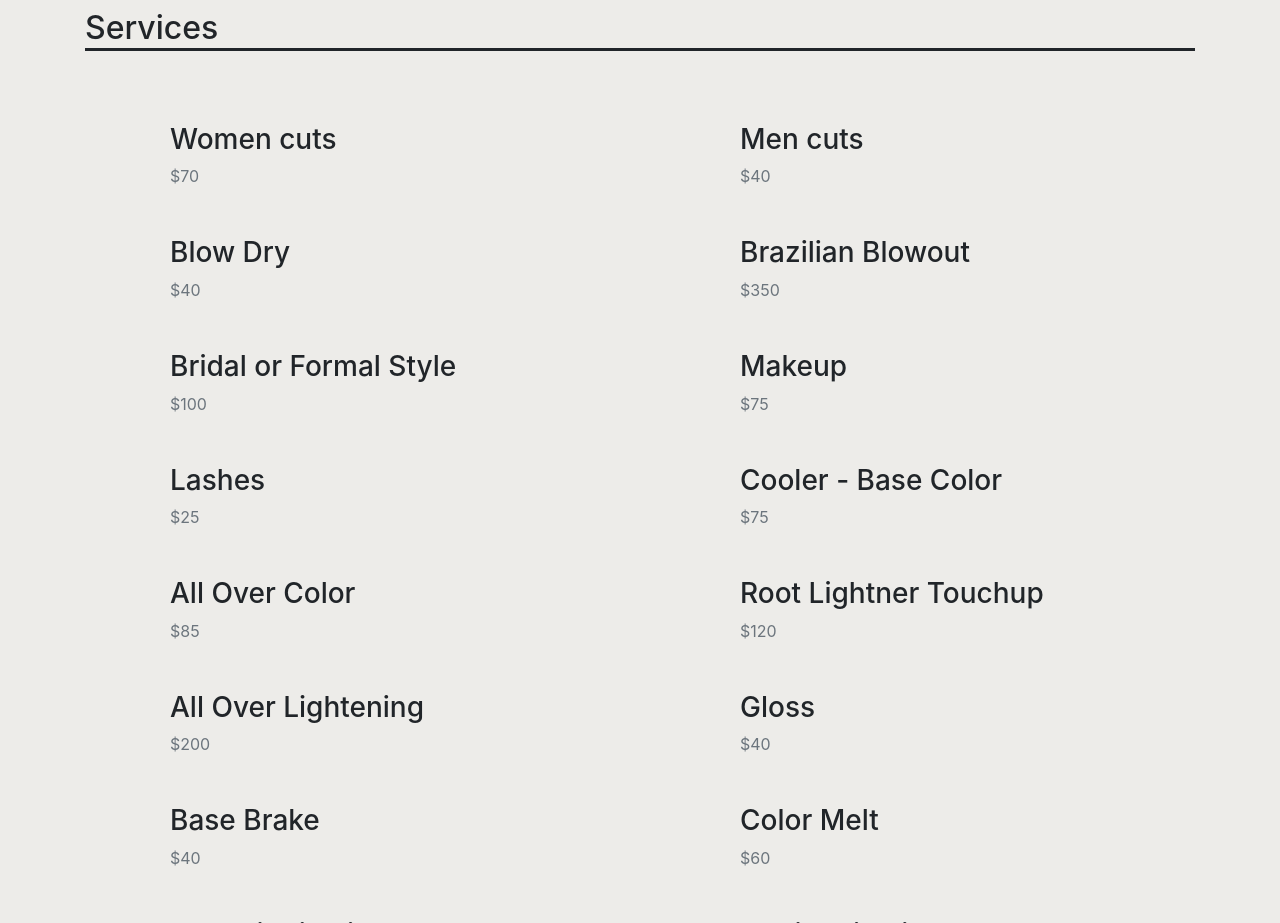
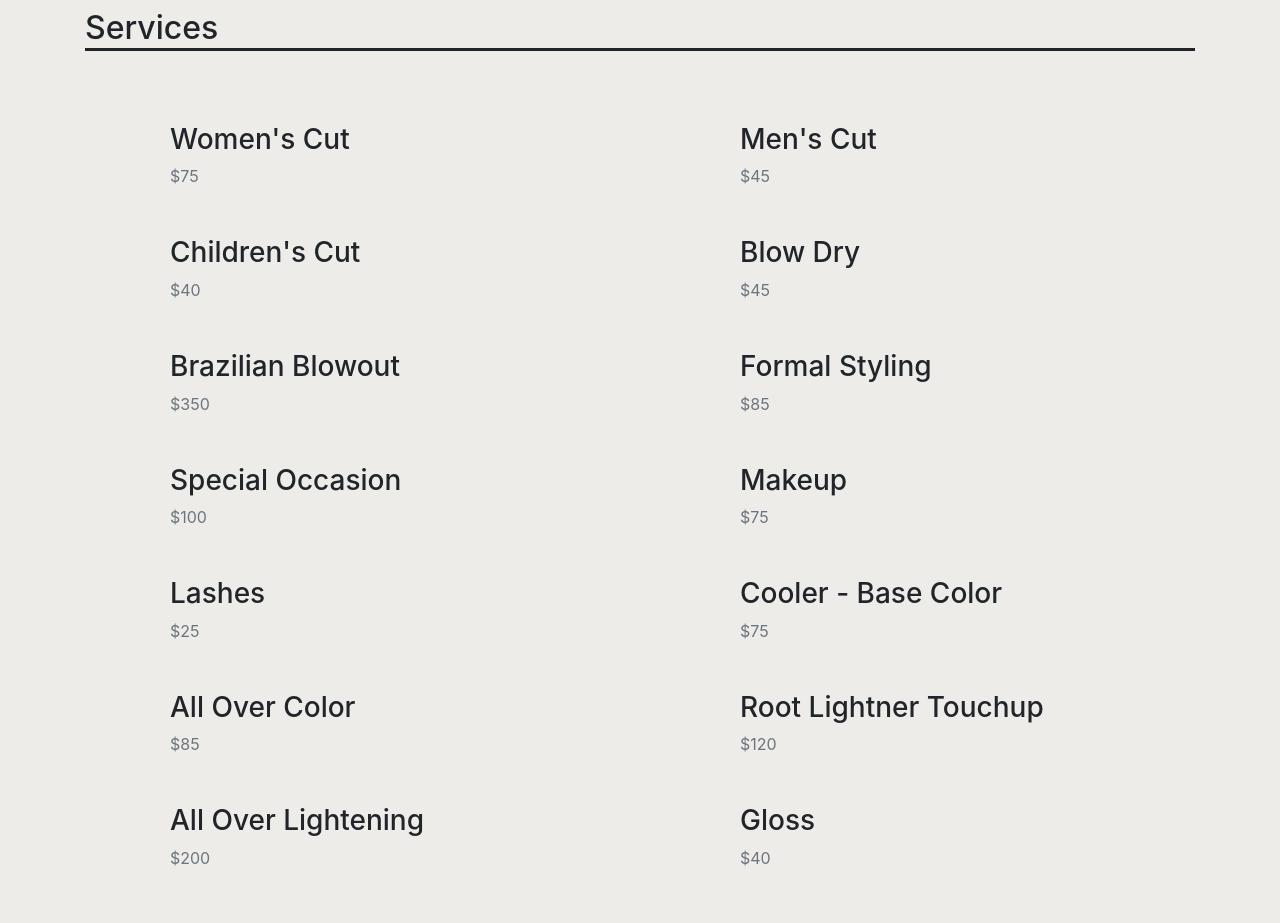
Before and after one commit to sdenkahairdesign/sdenkahairdesign.github.io, a website with bundled scripts: page index.html in a window 1280 px wide. Shown: the part 1480-2403 px from the top of the page. Built offline with nearby package versions, Linux system fonts and the light colour scheme; a web font is replaced by a local one.

Commit message:
price update

```diff
--- a/index.html
+++ b/index.html
@@ -74,20 +74,26 @@
       <div class="row">
         <div class="col-md-6 text-left">
           <div class="service-box mt-5 mx-auto">
-            <h3 class="col text-nowrap">Women cuts</h3>
-            <p class="col text-muted mb-0">$70</p>
+            <h3 class="col text-nowrap">Women's Cut</h3>
+            <p class="col text-muted mb-0">$75</p>
           </div>
         </div>
         <div class="col-md-6 text-left">
           <div class="service-box mt-5 mx-auto">
-            <h3 class="col text-nowrap">Men cuts</h3>
+            <h3 class="col text-nowrap">Men's Cut</h3>
+            <p class="col text-muted mb-0">$45</p>
+          </div>
+        </div>
+        <div class="col-md-6 text-left">
+          <div class="service-box mt-5 mx-auto">
+            <h3 class="col text-nowrap">Children's Cut</h3>
             <p class="col text-muted mb-0">$40</p>
           </div>
         </div>
         <div class="col-md-6 text-left">
           <div class="service-box mt-5 mx-auto">
             <h3 class="col text-nowrap">Blow Dry</h3>
-            <p class="col text-muted mb-0">$40</p>
+            <p class="col text-muted mb-0">$45</p>
           </div>
         </div>
         <div class="col-md-6 text-left">
@@ -98,7 +104,13 @@
         </div>
         <div class="col-md-6 text-left">
           <div class="service-box mt-5 mx-auto">
-            <h3 class="col text-nowrap">Bridal or Formal Style</h3>
+            <h3 class="col text-nowrap">Formal Styling</h3>
+            <p class="col text-muted mb-0">$85</p>
+          </div>
+        </div>
+        <div class="col-md-6 text-left">
+          <div class="service-box mt-5 mx-auto">
+            <h3 class="col text-nowrap">Special Occasion</h3>
             <p class="col text-muted mb-0">$100</p>
           </div>
         </div>
```
